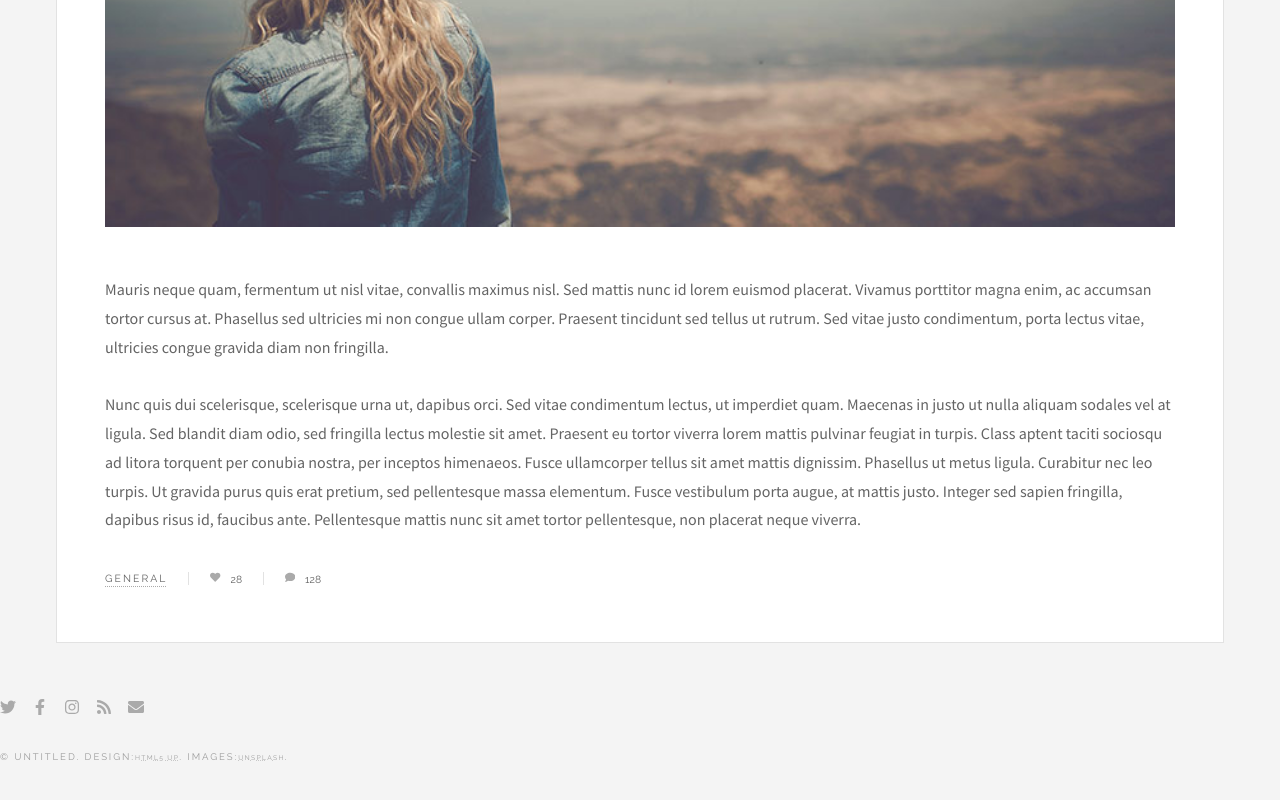
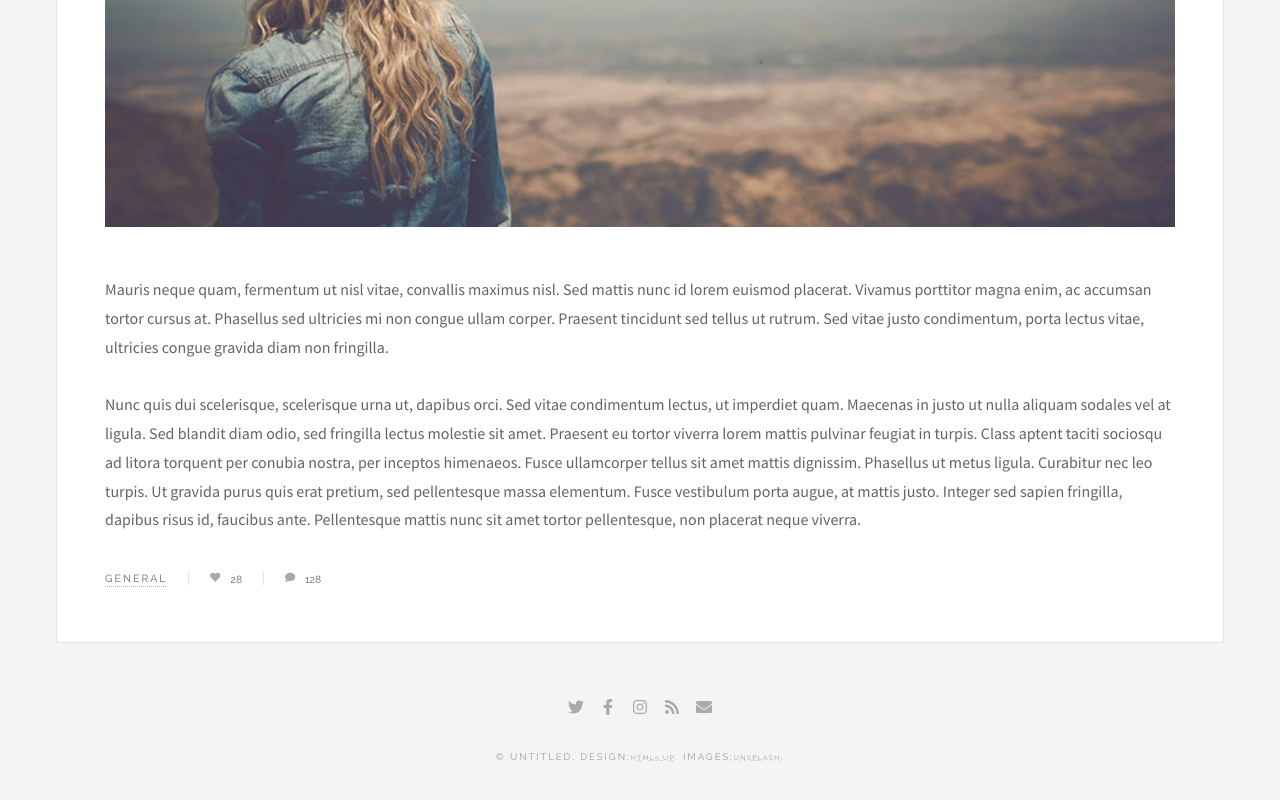
Before and after one commit to hyemin12/responsive-site-future_imperfect, a React (Create React App) app: page /post/1680068997820 in a window 1280 px wide. Shown: the part 554-1354 px from the top of the page. Before the commit the page ends 1316 px from the top, so only its background shows below. Built offline with nearby package versions, Linux system fonts and the light colour scheme.

Commit message:
'footer스타일수정-가운데정렬'

```diff
--- a/src/components/Footer.js
+++ b/src/components/Footer.js
@@ -49,10 +49,9 @@ const Footer = () => {
 
 // 메인페이지 아닐 경우 가운데 정렬
 const FooterContainer = styled.footer`
-  ${({ isMainPage }) => !isMainPage} {
-    ${({ theme }) => theme.flexBox.flex("column", "cetner", "start")};
-    margin-bottom: 4em;
-  }
+  ${({ isMainPage, theme }) =>
+    !isMainPage &&
+    `${theme.flexBox.flex("column", "center", "start")};margin-bottom: 4em;`};
 `;
 const SocialContainer = styled.div`
   display: flex;
```
